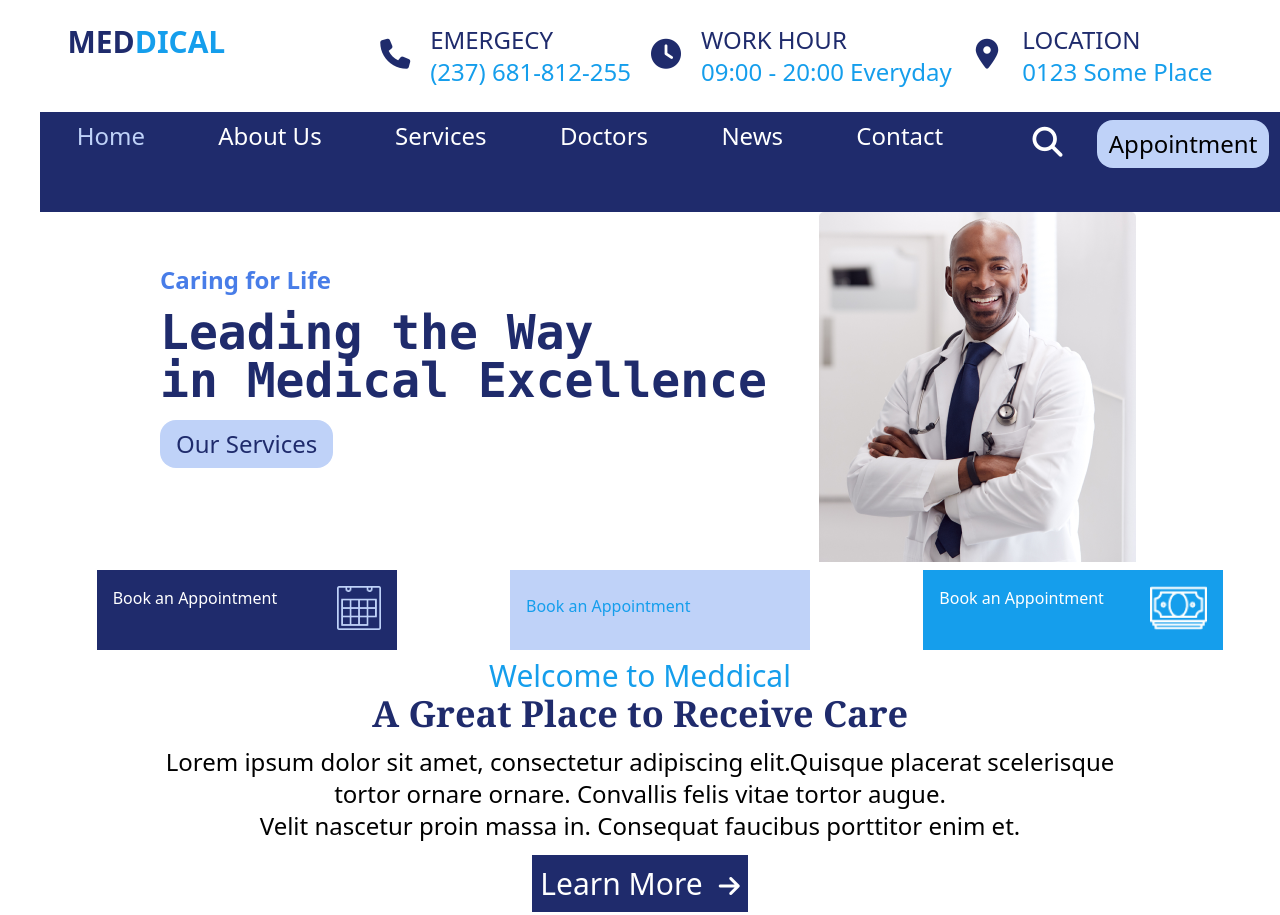
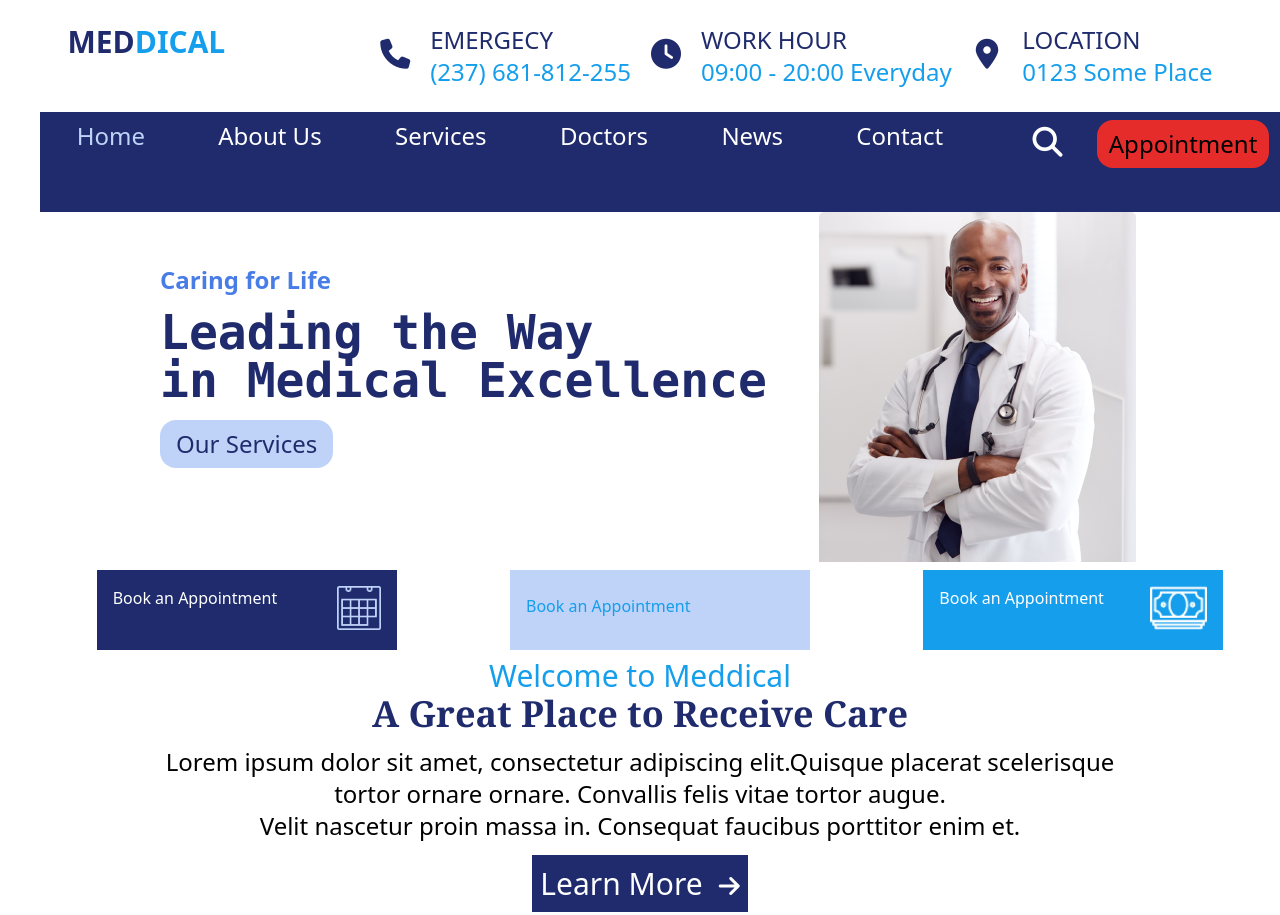
Before and after one commit to Nuuradiin-zubeyr/Medical, a plain HTML site: page index.html in a window 1280 px wide. Shown: the top 915 px of the page. Drawn offline with nearby package versions, Linux system fonts and the light colour scheme.

Commit message:
waxaa ka badalay colorka

```diff
--- a/index.html
+++ b/index.html
@@ -29,7 +29,7 @@
             <li>Contact</li>
             <div>
             <span class="text-3xl mx-4"><i class="fa-solid fa-magnifying-glass"></i></span>
-            <button class="bg-[#BFD2F8] px-3 py-2 rounded-2xl ml-3 text-black">Appointment</button>
+            <button class="bg-[#e62b2b] px-3 py-2 rounded-2xl ml-3 text-black">Appointment</button>
         </div>
         </ul>
 
```
